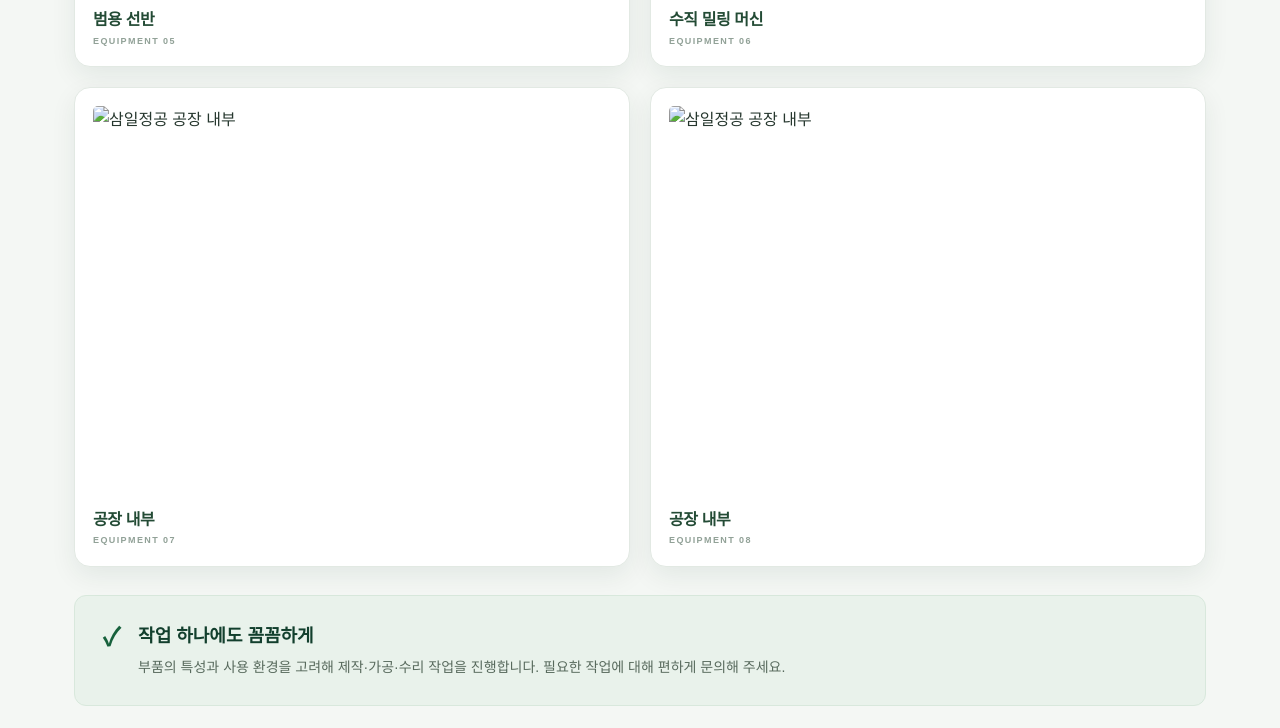
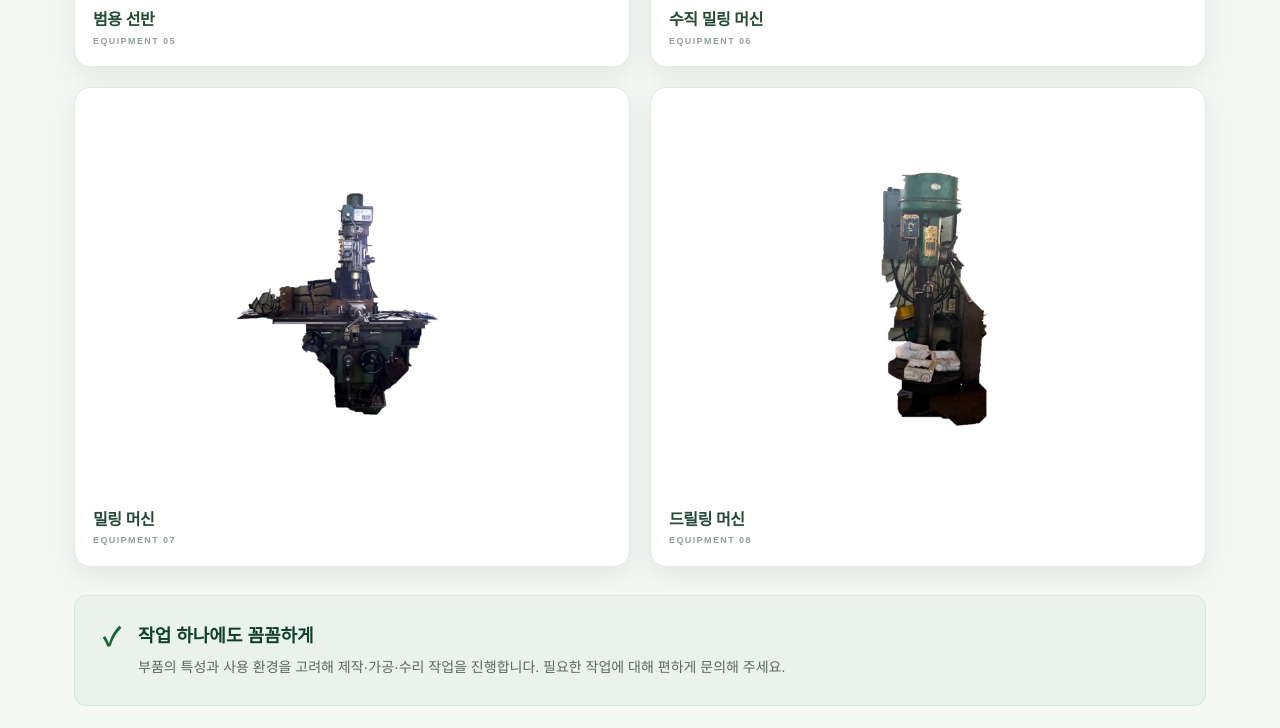
Before and after one commit to 31-corporation/31-corporation.github.io, a plain HTML site: page equipment.html in a window 1280 px wide. Shown: the part 2042-2770 px from the top of the page. Drawn offline with Linux system fonts and the light colour scheme.

Commit message:
Fix equipment PNG paths and labels 03 07 08

```diff
--- a/equipment.html
+++ b/equipment.html
@@ -408,7 +408,7 @@
         <figcaption><span class="equipment-name">드릴링 머신</span><span class="equipment-number">EQUIPMENT 02</span></figcaption>
       </figure>
       <figure class="equipment-photo">
-        <img src="equipment-03.jpg" alt="삼일정공 공장 내부" loading="lazy">
+        <img src="equipment-03.png" alt="삼일정공 공작기계" loading="lazy">
         <figcaption><span class="equipment-name">공작기계</span><span class="equipment-number">EQUIPMENT 03</span></figcaption>
       </figure>
       <figure class="equipment-photo">
@@ -424,12 +424,12 @@
         <figcaption><span class="equipment-name">수직 밀링 머신</span><span class="equipment-number">EQUIPMENT 06</span></figcaption>
       </figure>
       <figure class="equipment-photo">
-        <img src="equipment-07.jpg" alt="삼일정공 공장 내부" loading="lazy">
-        <figcaption><span class="equipment-name">공장 내부</span><span class="equipment-number">EQUIPMENT 07</span></figcaption>
+        <img src="equipment-07.png" alt="삼일정공 밀링 머신" loading="lazy">
+        <figcaption><span class="equipment-name">밀링 머신</span><span class="equipment-number">EQUIPMENT 07</span></figcaption>
       </figure>
       <figure class="equipment-photo">
-        <img src="equipment-08.jpg" alt="삼일정공 공장 내부" loading="lazy">
-        <figcaption><span class="equipment-name">공장 내부</span><span class="equipment-number">EQUIPMENT 08</span></figcaption>
+        <img src="equipment-08.png" alt="삼일정공 드릴링 머신" loading="lazy">
+        <figcaption><span class="equipment-name">드릴링 머신</span><span class="equipment-number">EQUIPMENT 08</span></figcaption>
       </figure>
     </section>
 
```
